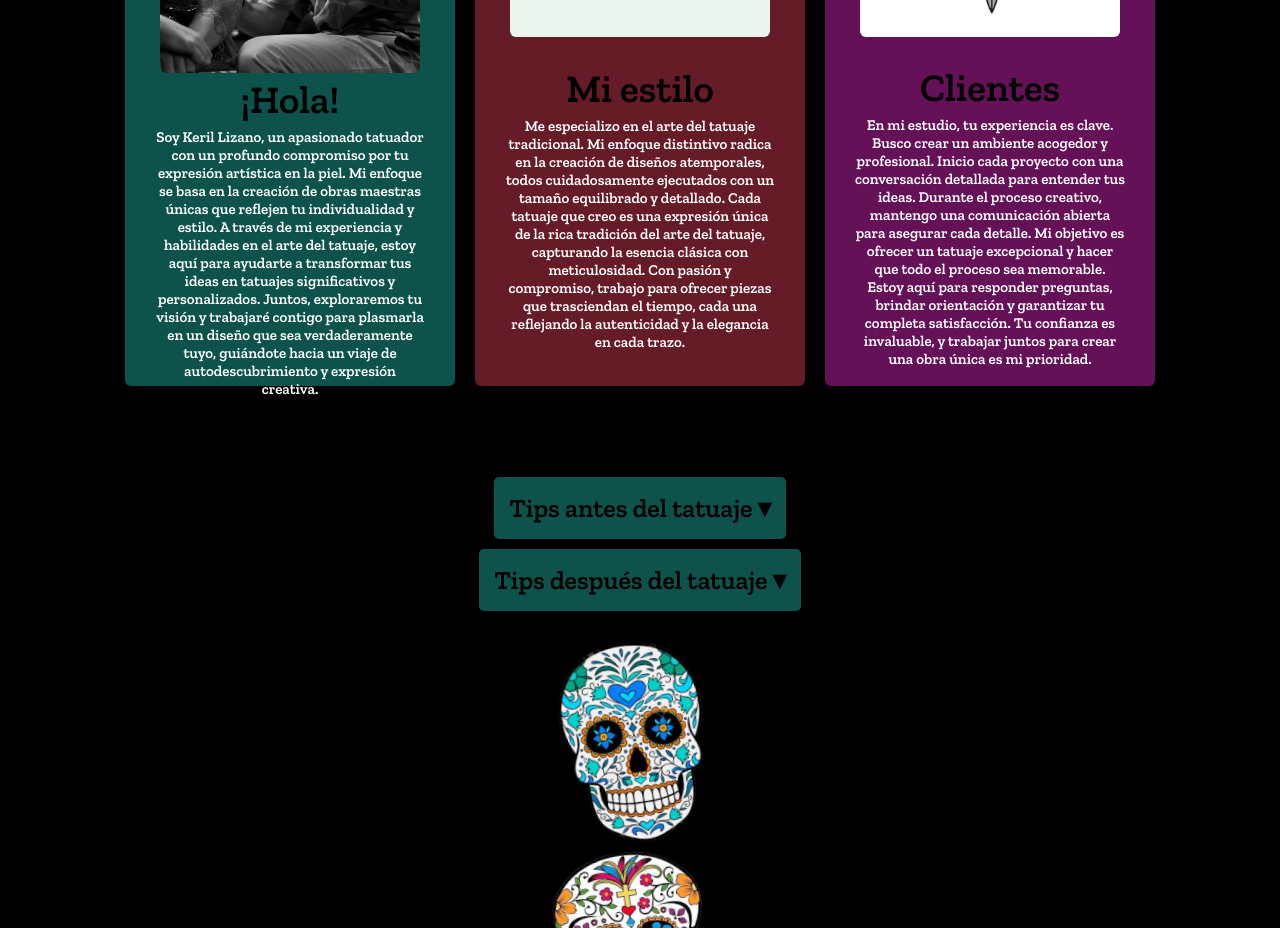
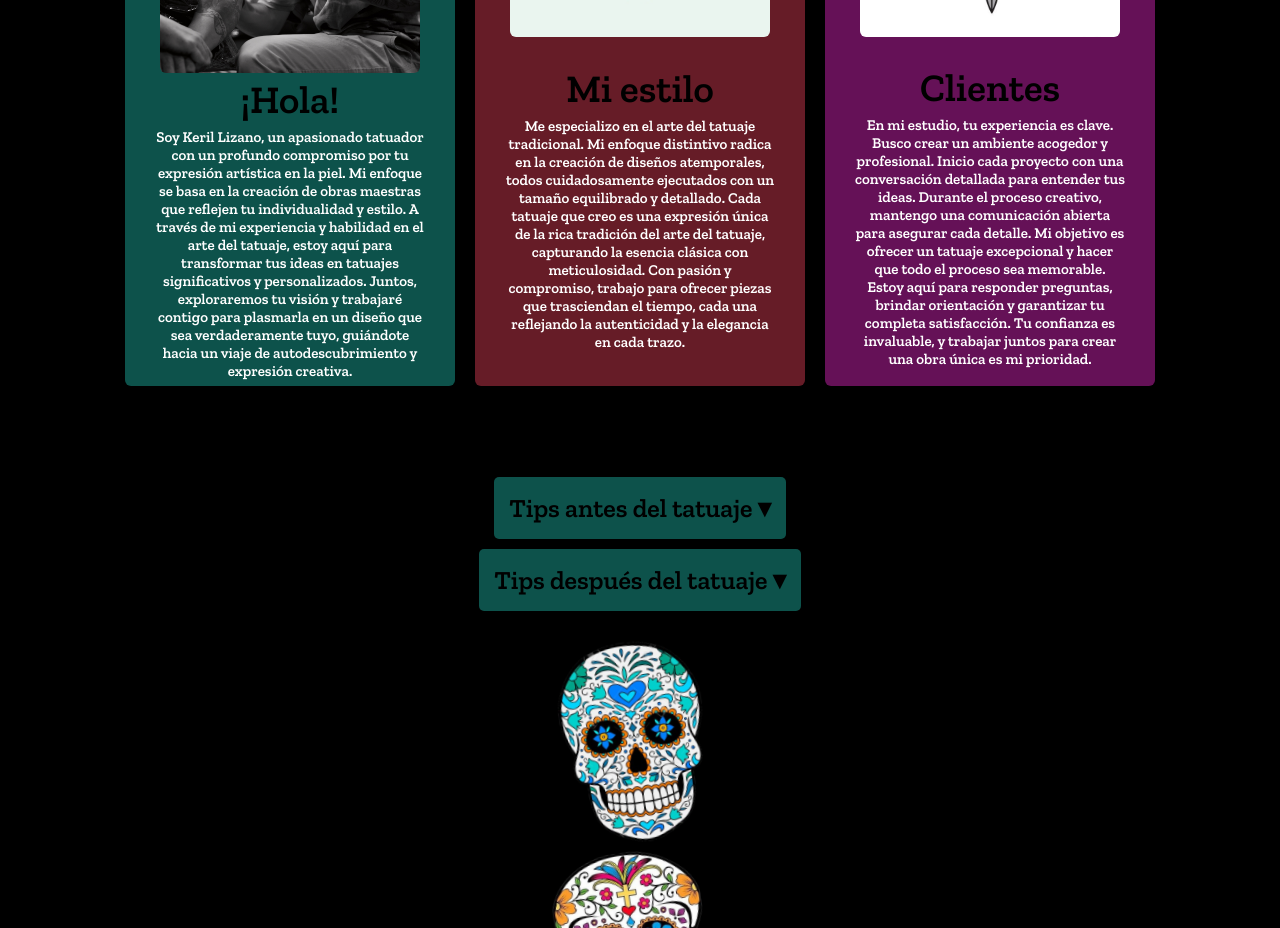
Before and after one commit to carlosnalpizar/Keril-Tattoo, a React (Create React App) app: page / in a window 1280 px wide. Shown: the part 860-1788 px from the top of the page. Built offline with nearby package versions, Linux system fonts and the light colour scheme; a web font is replaced by a local one.

Commit message:
Update CardUno.js

```diff
--- a/src/components/CardUno.js
+++ b/src/components/CardUno.js
@@ -23,7 +23,7 @@ const CardUno = () => {
             </div>
             <div className="content">
                 <h2>¡Hola!</h2>
-                <p>Soy Keril Lizano, un apasionado tatuador con un profundo compromiso por tu expresión artística en la piel. Mi enfoque se basa en la creación de obras maestras únicas que reflejen tu individualidad y estilo. A través de mi experiencia y habilidades en el arte del tatuaje, estoy aquí para ayudarte a transformar tus ideas en tatuajes significativos y personalizados. Juntos, exploraremos tu visión y trabajaré contigo para plasmarla en un diseño que sea verdaderamente tuyo, guiándote hacia un viaje de autodescubrimiento y expresión creativa. </p>
+                <p>Soy Keril Lizano, un apasionado tatuador con un profundo compromiso por tu expresión artística en la piel. Mi enfoque se basa en la creación de obras maestras que reflejen tu individualidad y estilo. A través de mi experiencia y habilidad en el arte del tatuaje, estoy aquí para transformar tus ideas en tatuajes significativos y personalizados. Juntos, exploraremos tu visión y trabajaré contigo para plasmarla en un diseño que sea verdaderamente tuyo, guiándote hacia un viaje de autodescubrimiento y expresión creativa. </p>
             </div>
         </div>
 
```
